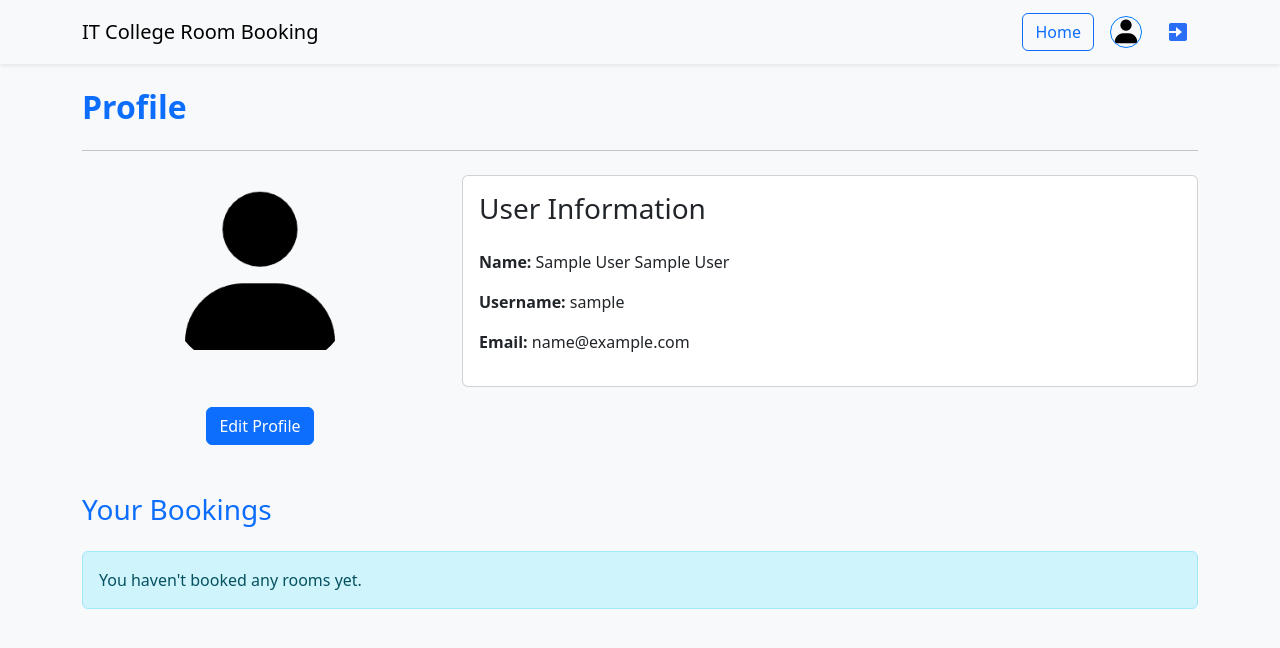
After one commit to zasaeedd/itcs333-project, a PHP site: page /profile-management/profile_page.php in a window 1280 px wide. The commit adds this page. Shown: the top 648 px of the page. Run offline with PHP 8.4, Linux system fonts and the light colour scheme; the visitor is signed in with stand-in values (Sample User, id 1); data that the repository does not hold is empty.

Commit message:
Should be almost complete.

```diff
--- a/config/config.php
+++ b/config/config.php
@@ -4,7 +4,7 @@
 // Database credentials
 define('DB_HOST', 'localhost');         // Database host
 define('DB_NAME', '333project');        // Name of the database
-define('DB_USER', 'project_admin');     // Database username
-define('DB_PASS', '!P@ssw0rd#123Secure'); // Database password
+define('DB_USER', 'root');     // Database username
+define('DB_PASS', ''); // Database password
 
 ?>
--- a/database/schema.sql
+++ b/database/schema.sql
@@ -25,7 +25,8 @@ CREATE TABLE Users (
     Username VARCHAR(50) UNIQUE NOT NULL,
     Email VARCHAR(254) UNIQUE NOT NULL,
     Password VARCHAR(255) NOT NULL,  -- Passwords are hashed
-    Role ENUM('User', 'Admin') NOT NULL DEFAULT 'User'
+    Role ENUM('User', 'Admin') NOT NULL DEFAULT 'User',
+    ImagePath VARCHAR(255) DEFAULT 'images/default-profile.jpg'
 );
 
 -- Create the Rooms table
--- a/public/css/roomstyle.css
+++ b/public/css/roomstyle.css
@@ -87,3 +87,35 @@
     margin-top: 25px;
     margin-bottom: 20px;
 }
+
+.profile-icon {
+    border: 1px solid #007bff;
+    transition: transform 0.2s;
+    width: 32px !important;
+    height: 32px !important;
+}
+
+.profile-icon:hover {
+    transform: scale(1.1);
+    cursor: pointer;
+}
+
+.logout-icon {
+    transition: transform 0.2s;
+    filter: invert(34%) sepia(85%) saturate(2738%) hue-rotate(211deg) brightness(97%) contrast(98%);
+}
+
+.logout-icon:hover {
+    transform: scale(1.1);
+    cursor: pointer;
+}
+
+.navbar-nav .nav-link {
+    display: flex;
+    align-items: center;
+}
+
+h2.text-primary {
+    color: #0d6efd;
+    font-weight: 600;
+}
--- a/public/logout.php
+++ b/public/logout.php
@@ -4,6 +4,11 @@
 session_start();
 session_unset();
 session_destroy();
+$_SESSION = array();
+
+if (isset($_COOKIE[session_name()])) {
+    setcookie(session_name(), '', time()-3600, '/');
+}
 
 header('Location: login.php');
 exit();
--- /dev/null
+++ b/public/profile-management/profile_page.php
@@ -0,0 +1,147 @@
+<?php
+require_once '../../config/connect.php';
+session_start();
+
+if (!isset($_SESSION['username'])) {
+    header("Location: ../login.php");
+    exit();
+}
+
+// Fetch user details
+$db = connect();
+$stmt = $db->prepare("SELECT UserID, FirstName, LastName, Username, Email, ImagePath FROM Users WHERE Username = ?");
+$stmt->execute([$_SESSION['username']]);
+$user = $stmt->fetch(PDO::FETCH_ASSOC);
+
+// Fetch user's bookings
+$bookingStmt = $db->prepare("
+    SELECT b.*, r.RoomNo, r.Department
+    FROM Bookings b
+    JOIN Rooms r ON b.RoomID = r.RoomID
+    WHERE b.BookedBy = ?
+    AND b.Status IN ('Pending', 'Confirmed')
+    ORDER BY b.StartTime ASC
+");
+$bookingStmt->execute([$user['UserID']]);
+$bookings = $bookingStmt->fetchAll(PDO::FETCH_ASSOC);
+?>
+
+<!DOCTYPE html>
+<html lang="en">
+<head>
+    <meta charset="UTF-8">
+    <meta name="viewport" content="width=device-width, initial-scale=1.0">
+    <title>Profile View</title>
+    <link href="https://cdn.jsdelivr.net/npm/bootstrap@5.3.0-alpha3/dist/css/bootstrap.min.css" rel="stylesheet">
+    <link href="../css/roomstyle.css" rel="stylesheet">
+</head>
+<body class="bg-light">
+    <!-- Navigation Bar -->
+    <nav class="navbar navbar-expand-lg navbar-light bg-light shadow-sm">
+        <div class="container">
+            <a class="navbar-brand">IT College Room Booking</a>
+            <button class="navbar-toggler" type="button" data-bs-toggle="collapse" data-bs-target="#navbarNav"
+                    aria-controls="navbarNav" aria-expanded="false" aria-label="Toggle navigation">
+                <span class="navbar-toggler-icon"></span>
+            </button>
+            <div class="collapse navbar-collapse justify-content-end" id="navbarNav">
+                <div class="navbar-nav align-items-center">
+                    <a href="../room-browsing/room_browse.php" class="btn btn-outline-primary me-2">Home</a>
+                    <a href="profile.php" class="nav-link me-2">
+                        <img src="../<?= htmlspecialchars($user['ImagePath']) ?>"
+                             alt="Profile"
+                             class="rounded-circle profile-icon"
+                             style="width: 32px; height: 32px; object-fit: cover;">
+                    </a>
+                    <a href="../logout.php" class="nav-link">
+                        <img src="../images/bxs-exit.svg"
+                             alt="Logout"
+                             class="logout-icon"
+                             style="width: 24px; height: 24px;">
+                    </a>
+                </div>
+            </div>
+        </div>
+    </nav>
+
+    <div class="container mt-4">
+        <div class="row">
+            <div class="col">
+                <h2 class="text-primary mb-4">Profile</h2>
+                <hr class="mb-4">
+            </div>
+        </div>
+
+        <!-- Profile Information -->
+        <div class="row mb-5">
+            <div class="col-md-4 text-center">
+                <img src="../<?= htmlspecialchars($user['ImagePath']) ?>"
+                     alt="Profile Picture"
+                     class="rounded-circle mb-3"
+                     style="width: 200px; height: 200px; object-fit: cover;">
+                <div class="mt-3">
+                    <a href="profile.php" class="btn btn-primary">Edit Profile</a>
+                </div>
+            </div>
+            <div class="col-md-8">
+                <div class="card">
+                    <div class="card-body">
+                        <h3 class="card-title mb-4">User Information</h3>
+                        <p><strong>Name:</strong> <?= htmlspecialchars($user['FirstName'] . ' ' . $user['LastName']) ?></p>
+                        <p><strong>Username:</strong> <?= htmlspecialchars($user['Username']) ?></p>
+                        <p><strong>Email:</strong> <?= htmlspecialchars($user['Email']) ?></p>
+                    </div>
+                </div>
+            </div>
+        </div>
+
+        <!-- Bookings Table -->
+        <div class="row">
+            <div class="col">
+                <h3 class="text-primary mb-4">Your Bookings</h3>
+                <?php if ($bookings): ?>
+                    <div class="table-responsive">
+                        <table class="table table-hover">
+                            <thead class="table-light">
+                                <tr>
+                                    <th>Room</th>
+                                    <th>Department</th>
+                                    <th>Date</th>
+                                    <th>Start Time</th>
+                                    <th>End Time</th>
+                                    <th>Status</th>
+                                </tr>
+                            </thead>
+                            <tbody>
+                                <?php foreach ($bookings as $booking):
+                                    $startDateTime = new DateTime($booking['StartTime']);
+                                    $endDateTime = new DateTime($booking['EndTime']);
+                                ?>
+                                    <tr>
+                                        <td><?= htmlspecialchars($booking['RoomNo']) ?></td>
+                                        <td><?= htmlspecialchars($booking['Department']) ?></td>
+                                        <td><?= $startDateTime->format('d/m/Y') ?></td>
+                                        <td><?= $startDateTime->format('H:i') ?></td>
+                                        <td><?= $endDateTime->format('H:i') ?></td>
+                                        <td>
+                                            <span class="badge bg-<?= $booking['Status'] === 'Confirmed' ? 'success' : 'warning' ?>">
+                                                <?= htmlspecialchars($booking['Status']) ?>
+                                            </span>
+                                        </td>
+                                    </tr>
+                                <?php endforeach; ?>
+                            </tbody>
+                        </table>
+                    </div>
+                <?php else: ?>
+                    <div class="alert alert-info">
+                        You haven't booked any rooms yet.
+                    </div>
+                <?php endif; ?>
+            </div>
+        </div>
+    </div>
+
+    <script src="https://cdn.jsdelivr.net/npm/bootstrap@5.3.0-alpha3/dist/js/bootstrap.bundle.min.js"></script>
+</body>
+</html>
```
Also changed, not shown: database/seed/timeslots.sql (+11 -26 lines), database/seed/users.sql (+14 -11 lines), public/profile-management/profile.php (+73 -6 lines), public/room-browsing/room_browse.php (+31 -8 lines), public/room-browsing/room_details.php (+35 -3 lines), public/images/bxs-exit.svg (added), public/images/default-profile.jpg (added).
